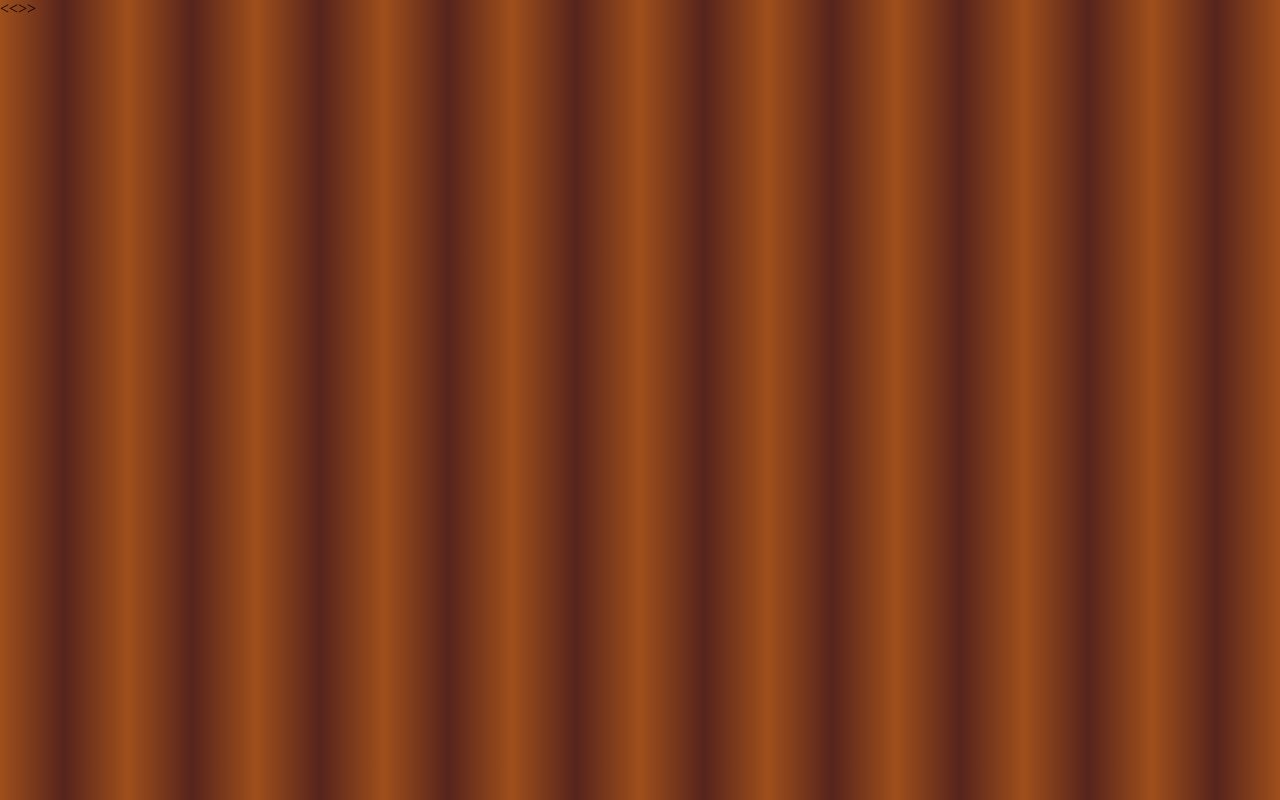
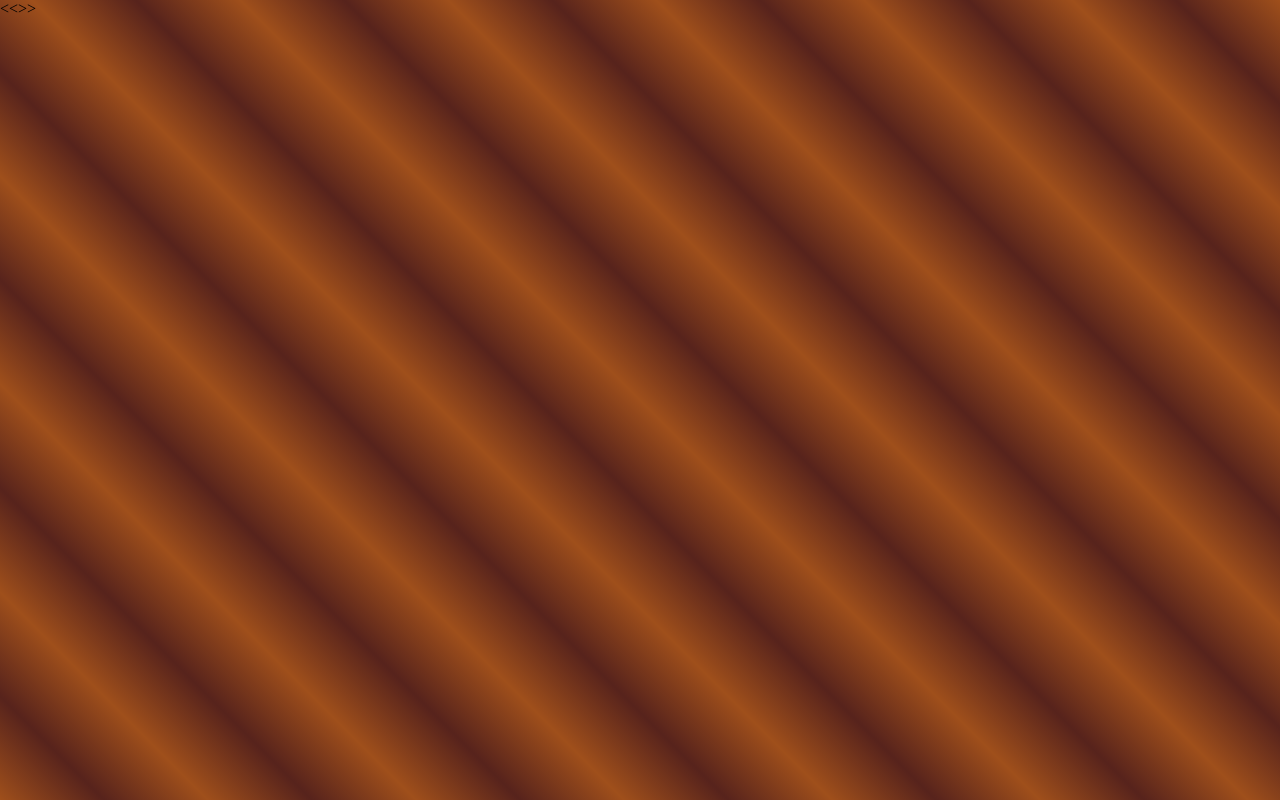
Before and after one commit to franzmoro/artisanalpipes, a website: page src/layout/layout.html in a window 1280 px wide. Drawn offline with nearby package versions, Linux system fonts and the light colour scheme; files that its build step writes are made by us from their sources.

Commit message:
:lipstick: wooden effect
related #7

```diff
--- a/src/_sass/_helpers/_general.scss
+++ b/src/_sass/_helpers/_general.scss
@@ -6,7 +6,8 @@ html, body, img, div, li, ul, a, p {
 }
 
 body {
-  background: linear-gradient(90deg,
+  height: 100%;
+  background: linear-gradient(45deg,
     $light-brown,
     $dark-brown 5%,
     $light-brown 10%,
```
